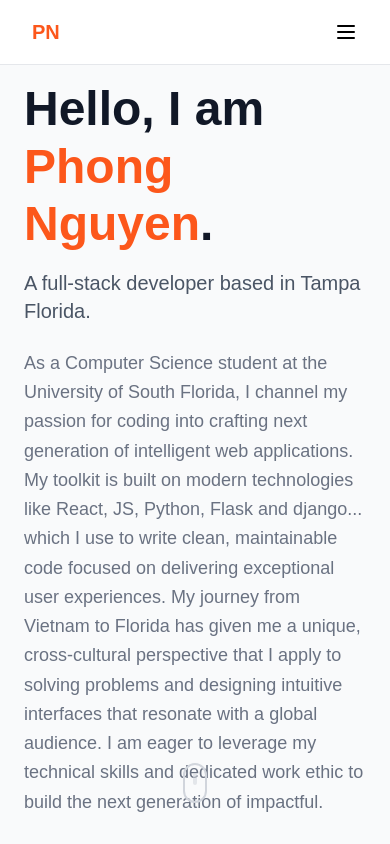
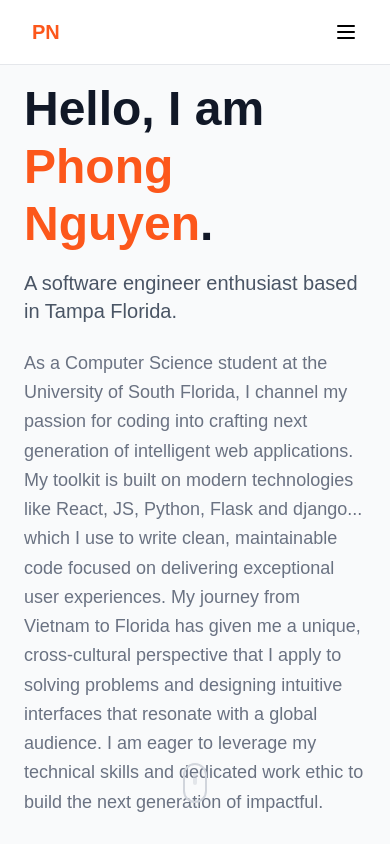
Before and after one commit to skyfalljoss/portfolio, a React (Vite) app: page / in a window 390 px wide. Shown: the top 844 px of the page. Built offline with nearby package versions, Linux system fonts and the light colour scheme.

Commit message:
navigation responsive

```diff
--- a/src/data/personalInfo.js
+++ b/src/data/personalInfo.js
@@ -5,7 +5,7 @@ export const personalInfo = {
   // Basic Information
   name: "Phong Nguyen",
   firstName: "Phong",
-  title: "A full-stack developer based in Tampa Florida.",
+  title: "A software engineer enthusiast based in Tampa Florida.",
   email: "pnguyen27@usf.edu",
   phone: "+1 (727) 123-4567",
   location: "St.Petersburg, FL",
```
